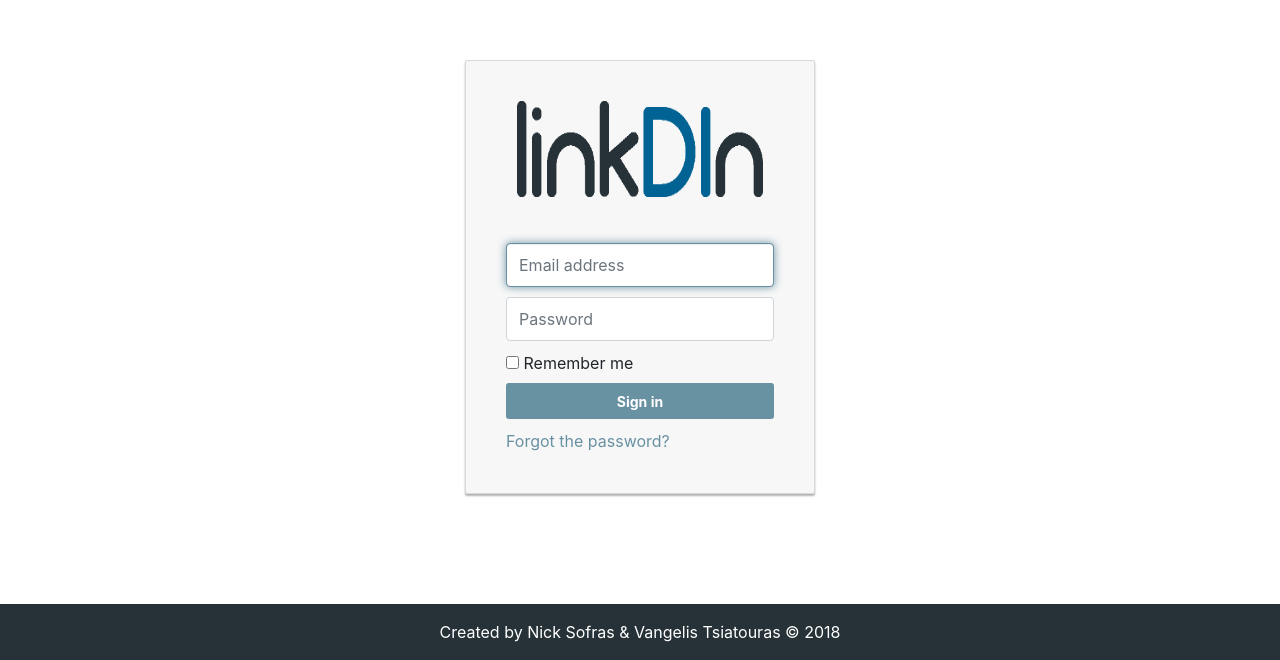
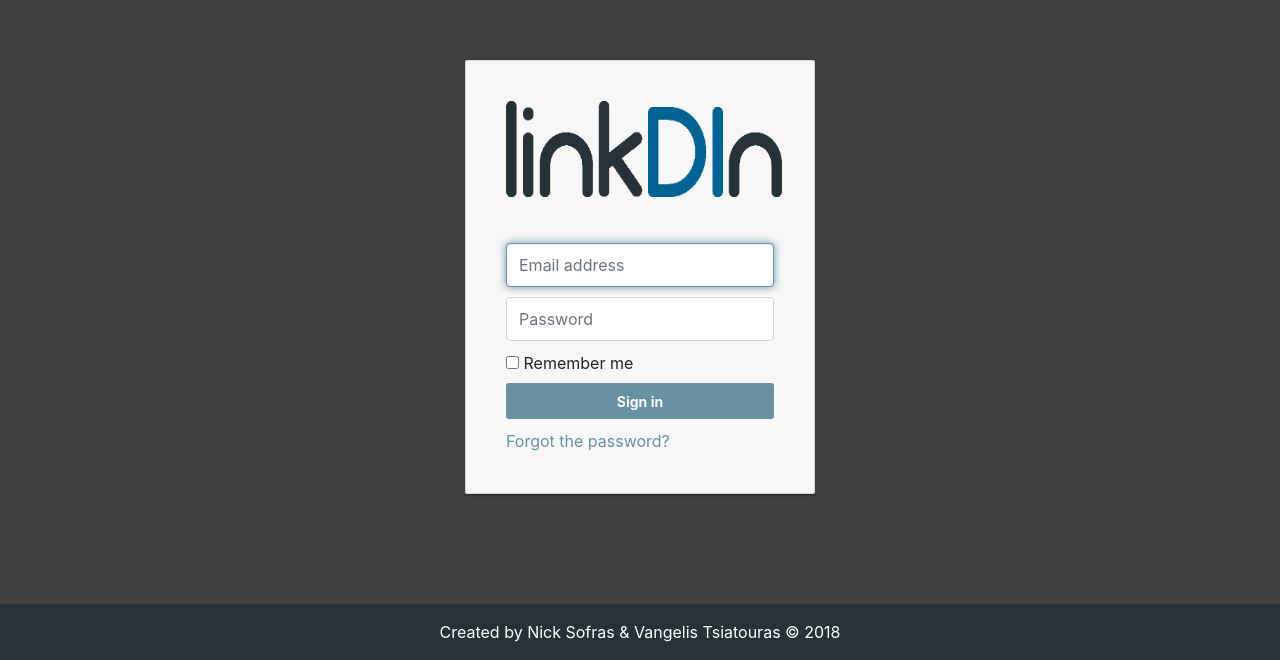
Before and after one commit to vtsiatouras/linkdin, an Angular app in the folder frontend/: page / in a window 1280 px wide. Shown: the part 140-800 px from the top of the page. Built offline with nearby package versions, Linux system fonts and the light colour scheme.

Commit message:
Background color at login page

```diff
--- a/frontend/src/app/components/login/login.component.css
+++ b/frontend/src/app/components/login/login.component.css
@@ -5,9 +5,20 @@
  * General styles
  */
 body, html {
+  margin:0;
+  padding:0;
   height: 100%;
   background-repeat: no-repeat;
   background-image: linear-gradient(rgb(104, 145, 162), rgb(12, 97, 33));
+}
+
+
+.background-img {
+  background-color: #404040;
+  background-size: cover;
+  height: 100%;
+  width: 100%;
+  position: absolute;
 }
 
 .card-container.card {
@@ -43,7 +54,7 @@ body, html {
 }
 
 .logo-img-card {
-  width: 246px;
+  width: 276px;
   height: 96px;
   margin: 0 auto 10px;
   display: block;
--- a/frontend/src/app/components/login/login.component.html
+++ b/frontend/src/app/components/login/login.component.html
@@ -1,3 +1,4 @@
+<div class="background-img">
   <div class="container">
     <div class="card card-container">
       <!-- <img class="profile-img-card" src="//lh3.googleusercontent.com/-6V8xOA6M7BA/AAAAAAAAAAI/AAAAAAAAAAA/rzlHcD0KYwo/photo.jpg?sz=120" alt="" /> -->
@@ -18,6 +19,7 @@
         Forgot the password?
       </a>
     </div><!-- /card-container -->
+  </div>
 </div><!-- /container -->
 
 <!--<form>-->
```
Lines whose indentation alone changed are shown as unchanged.
